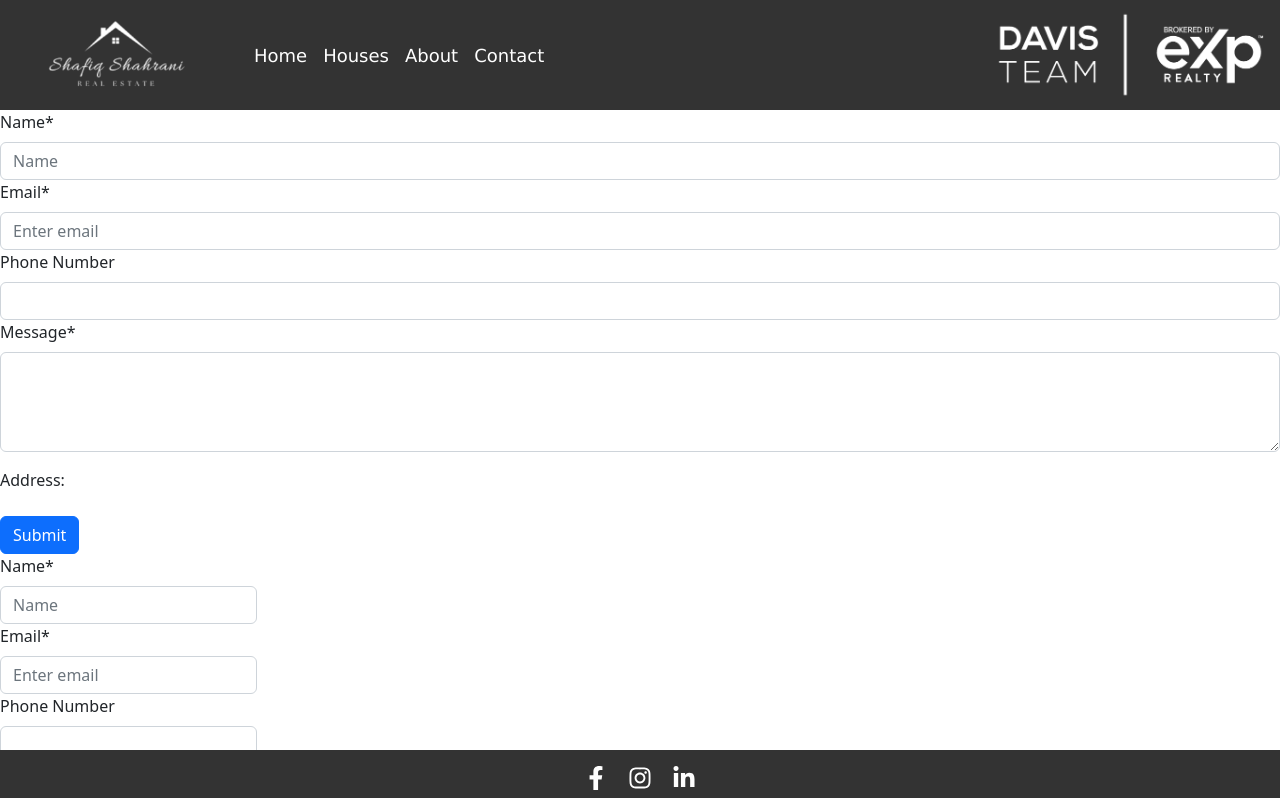
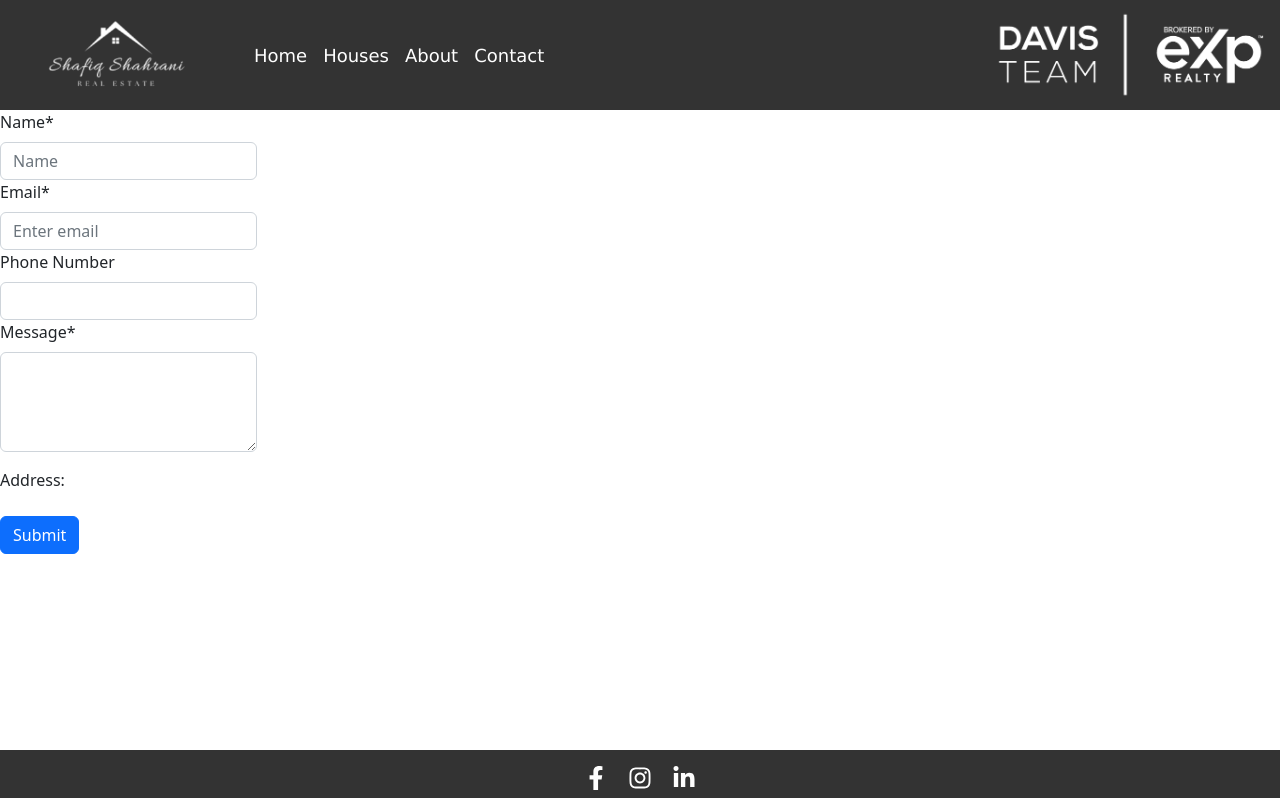
Before and after one commit to Moshahrani/real-estate-website, a React (Create React App) app in the folder real-estate/: page /contact in a window 1280 px wide. Shown: the top 798 px of the page. Built offline with nearby package versions, Linux system fonts and the light colour scheme; a web font is replaced by a local one.

Commit message:
removed unused components from imports

```diff
--- a/real-estate/src/App.js
+++ b/real-estate/src/App.js
@@ -3,9 +3,7 @@ import { BrowserRouter as Router, Routes, Route } from "react-router-dom";
 import CustomNavbar from "./CustomNavbar";
 import Home from "./components/Home";
 import About from "./components/About";
-import ContactForm from "./components/ContactForm";
 import Contact from "./components/Contact";
-import city from ".//media/city.jpg";
 import SocialLinks from "./components/SocialLinks";
 import MoreInfo from "./components/MoreInfo";
 import Houses from "./components/Houses";
@@ -51,7 +49,6 @@ const App = () => {
             element={
               <>
                 <About />
-                {/* <Contact /> */}
               </>
             }
           />
@@ -59,7 +56,6 @@ const App = () => {
             path="/contact"
             element={
               <>
-                <ContactForm />
                 <Contact />
               </>
             }
```
